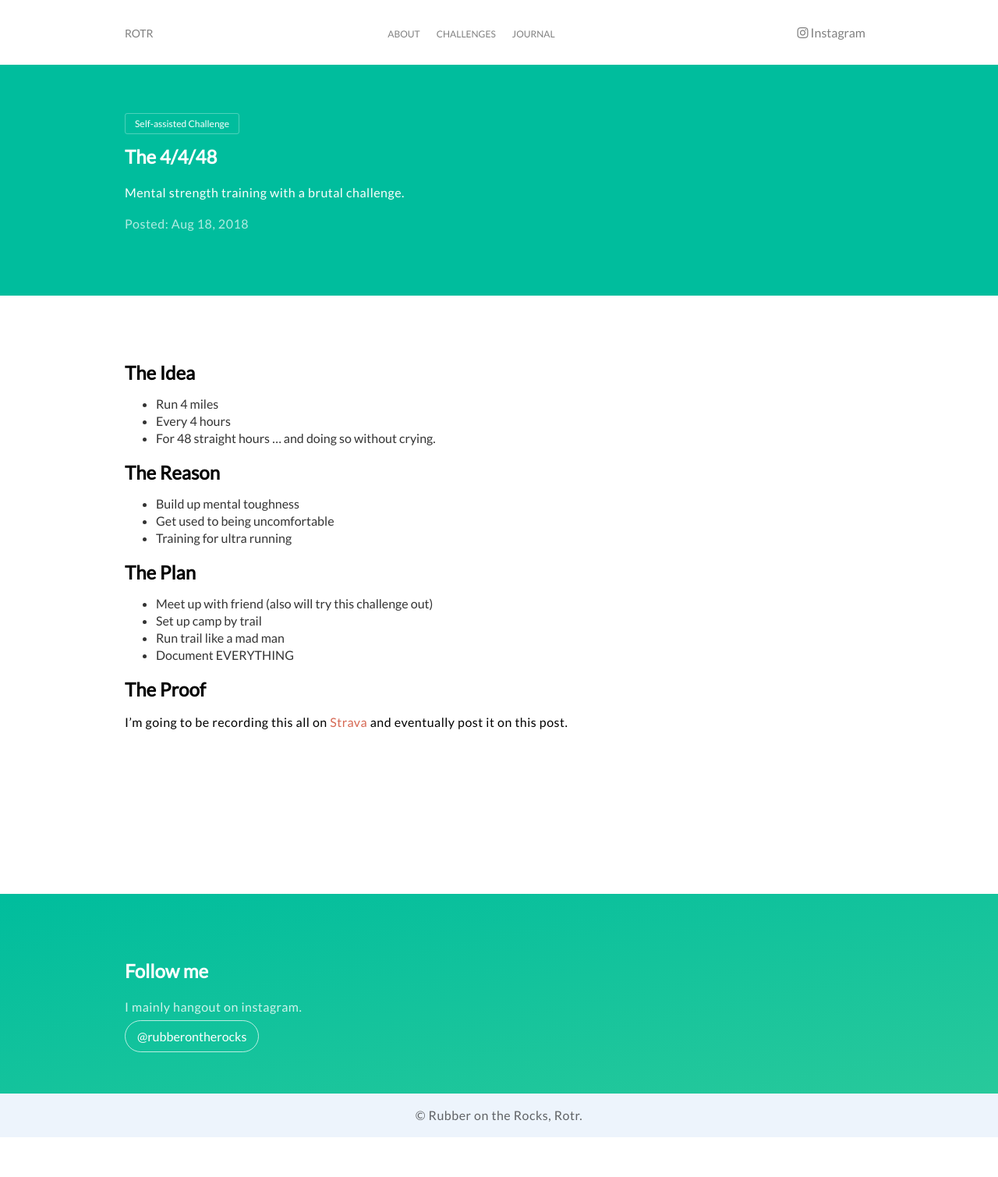
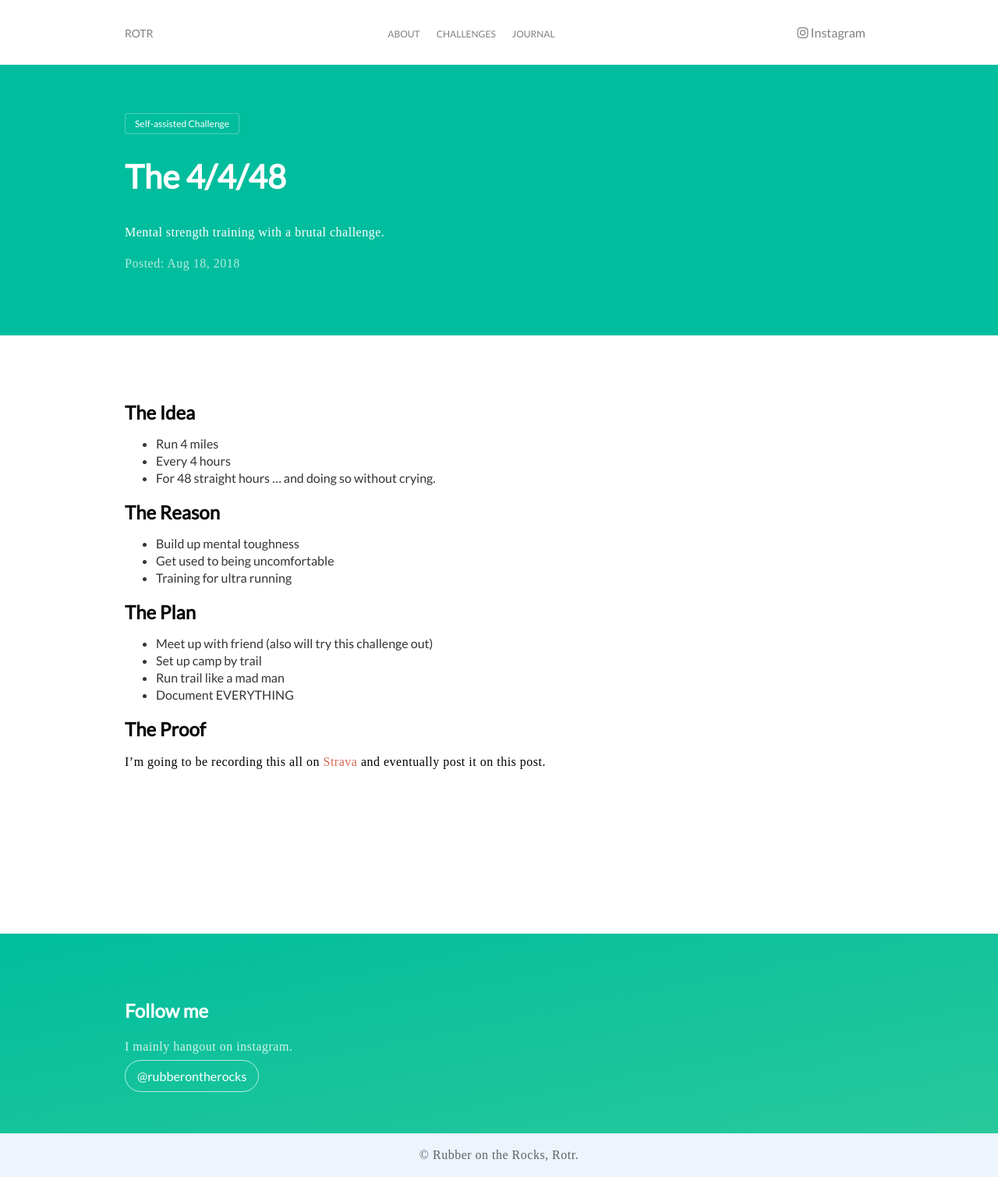
Before and after one commit to enriquezm/rotr, a Jekyll site: the page built from _posts/2018-08-17-the-four-four-fortyeight.md, in a window 1280 px wide. Shown: the whole page at 78% size. Built offline with Jekyll 4.4.1, drawn with Linux system fonts in a browser that asks for light colours; nearby versions of some CDN libraries; comment, search, counter and statistics services are not loaded; before the commit the page ends 1458 px from its top, so only the background shows below that.

Commit message:
Make header thicker.

```diff
--- a/_sass/custom-style.scss
+++ b/_sass/custom-style.scss
@@ -22,6 +22,9 @@ $deep-tuscan-red: #664147;
 body {
 	font-family: 'Lato', sans-serif;
   margin: 0;
+	p {
+		font-family: 'Roboto Slab', serif;
+	}
 }
 a {
 	text-decoration: none;
@@ -121,6 +124,10 @@ footer {
 		border-radius: 3px;
 		padding: 0.4em 1em;
 		font-size: 12px;
+	}
+	h1 {
+		font-size: 42px;
+		font-weight: 900;
 	}
 	.post-meta {
 		color: rgba(255, 255, 255, 0.7);
```
